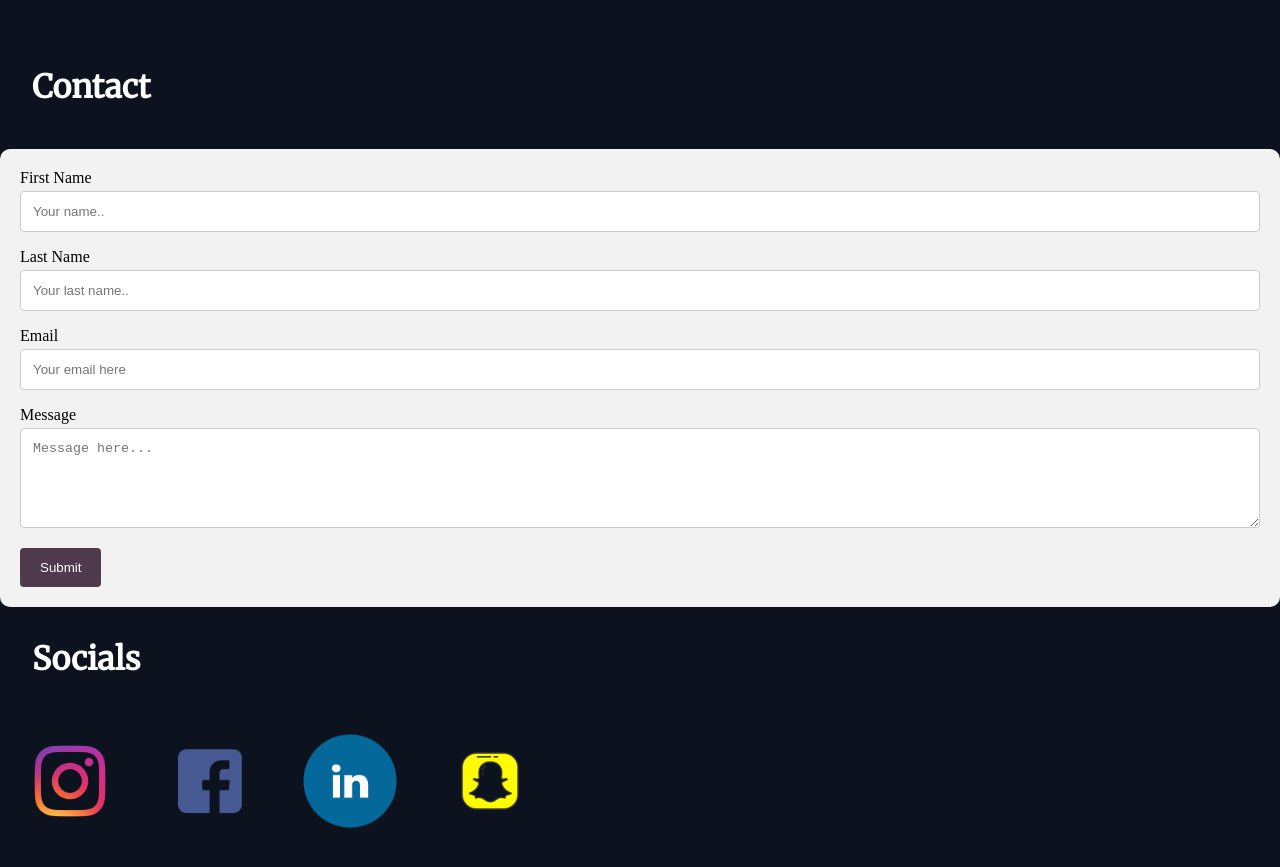
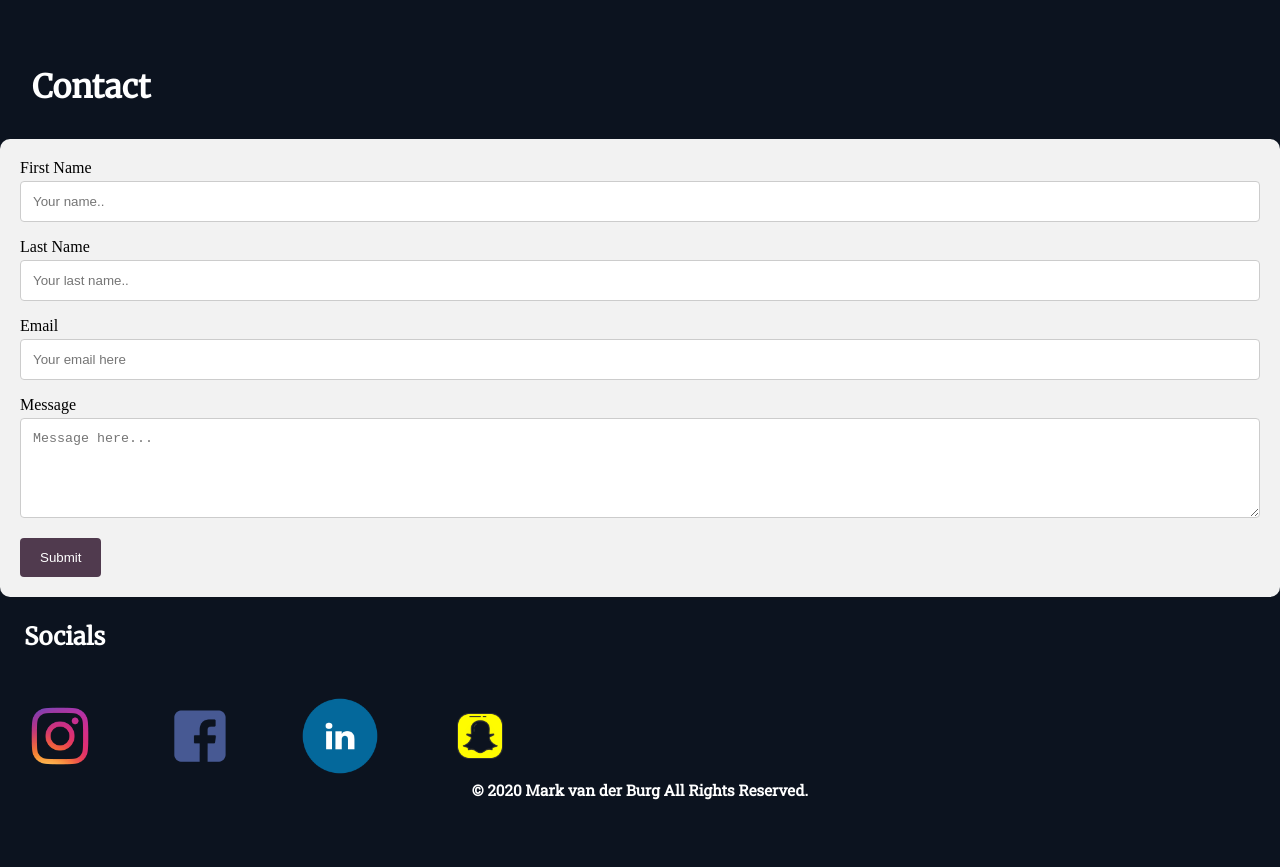
Before and after one commit to Markburg/Frontendprogramming, a plain HTML site: page Portfolio/index.html in a window 1280 px wide. Shown: the part 1920-2787 px from the top of the page. Drawn offline with Linux system fonts and the light colour scheme.

Commit message:
Update and added footer plus main

```diff
--- a/Portfolio/index.html
+++ b/Portfolio/index.html
@@ -1,3 +1,4 @@
+<!-- Made by @M.Burg -->
 <!DOCTYPE html>
 <html lang="nl">
 <head>
@@ -18,6 +19,7 @@
     </ul>
     </nav>
     <div id="Mburg">
+    <main>
         <div class="image"> <img src="images/photo.jpg" alt=""> </div>
         <div class="overlay">
     <h1>Application and mediadeveloper student at Roc Mondriaan The Hague</h1>
@@ -29,11 +31,12 @@
         </div>
         <div class="Aboutme">
         <p>
-            18 years and a Application and mediadeveloper student at Roc Mondriaan The Hague.
-            I am a parttime worker at Van der Burg Fleurs et Plantes, Van der Plas Flowers and did work as a bartender.
-            I already have a diploma for havo.
-            I am a hard worker, who always tries to get the best out of something and likes to work with groups.
-            In my spare time i like to go out with friends, or i am in the gym working out.</p> </div>
+            18 years and a Application and mediadeveloper student at Roc Mondriaan The Hague,
+            Also a parttime worker at Van der Burg Fleurs et Plantes, Van der Plas Flowers and did work as a bartender.
+            I managed to graduate for the havo, I am a hard worker, who always tries to get the best out of something and likes to work with groups.
+            In my spare time i like to go out with friends, or i am in the gym working out. The languages i speak are dutch, english, a little french and german.
+            I completed the class for Java Oracle, which is a online class learning java. My skills are giving presentations, being trusted, collaboration with others, working hard, and stay calm.
+        </p> </div>
         <div class="codeimg"> <img src="images/computer.jpg" alt=""> </div>
         <div class="Toolsh">
            <h1>Tools i use</h1>
@@ -63,7 +66,7 @@
                 <input type="submit" value="Submit">
             </form>
             </div>
-        <h1>Socials</h1>
+        <h2>Socials</h2>
             <div class="Social">
             <a href="https://www.instagram.com/mark.vd.b/?hl=nl" target="_blank"> <img src="images/insta.png" alt=""> </a>
             <a href="https://nl-nl.facebook.com/markie.vanderburg" target="_blank"> <img src="images/facebook.png" alt=""> </a>
@@ -71,6 +74,11 @@
             <a href="https://www.snapchat.com/add/markieboy223" target="_blank"> <img src="images/snapchat.png" alt=""> </a>
             </div>
     </div>
+    </main>
+        <footer>
+            <h3>© 2020 Mark van der Burg All Rights Reserved.</h3>
+        </footer>
     </div>
+
 </body>
 </html>
--- a/Portfolio/style.css
+++ b/Portfolio/style.css
@@ -69,7 +69,7 @@ h1,h2,h3,p {
     padding: 1em;
 }
 /* heading 1 settings */
-h1 {
+h1,h2 {
     color: #fff;
     font-family: 'Merriweather', serif;
 }
@@ -107,7 +107,6 @@ input[type=submit]:hover {
 }
 /* Add a background color and some padding around the contact form */
 .container {
-    margin-top: 10px;
     border-radius: 10px;
     background-color: #f2f2f2;
     padding: 20px;
@@ -143,8 +142,16 @@ input[type=submit]:hover {
     flex-direction: row;
 }
 .Social img {
-    width: 100%;
+    width: 80%;
 }
 .im {
     margin-top: 50px;
 }
+footer {
+    margin-top: -300px;
+    background-color: #0C131F ;
+    color: #fff;
+    font-family: 'Roboto Slab', serif;
+    text-align: center;
+    font-size: 13px;
+}
```
